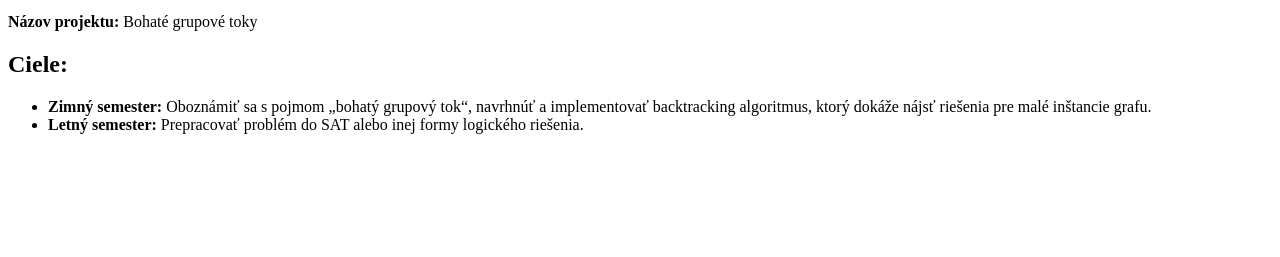
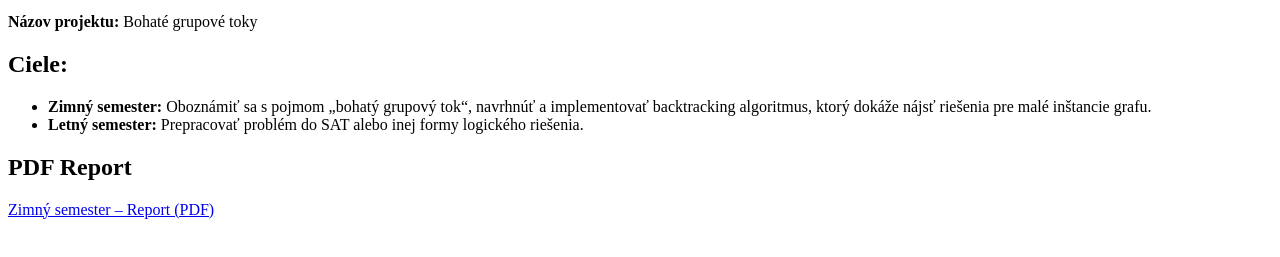
Before and after one commit to viktoriialeiko/-rocnikovyprojekt, a plain HTML site: page index.html in a window 1280 px wide. Shown: the part 155-412 px from the top of the page. Drawn offline with Linux system fonts and the light colour scheme.

Commit message:
Update index.html

```diff
--- a/index.html
+++ b/index.html
@@ -27,5 +27,9 @@
         </li>
     </ul>
 
+	<h2>PDF Report</h2>
+    <p>
+        <a href="Report-zima.pdf">Zimný semester – Report (PDF)</a>
+    </p>
 </body>
 </html>
```
